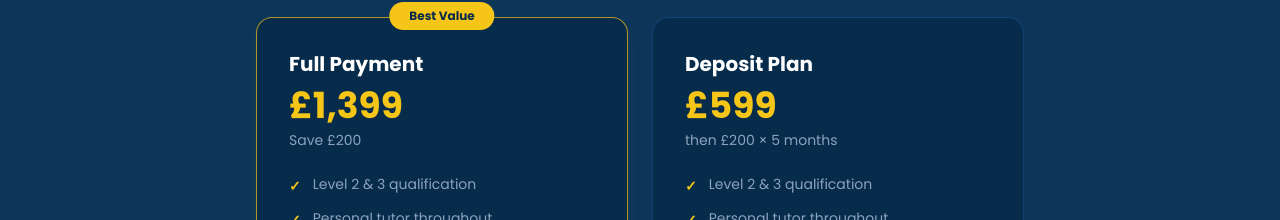
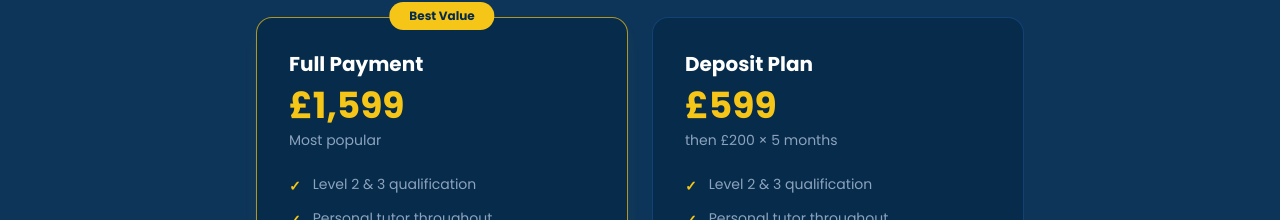
Before and after one commit to CallumAcademy95/ptlaunchlab-site, a Next.js app: page /courses in a window 1280 px wide. Shown: the part 4100-4320 px from the top of the page. Built offline with nearby package versions, Linux system fonts and the light colour scheme.

Commit message:
Fix courses page: show £1,599 full price (not discounted £1,399)
£200 discount is a gym partner exclusive — not the standard price.
Also update schema JSON-LD offer price to match.

Co-Authored-By: Claude Sonnet 4.6 <noreply@anthropic.com>

```diff
--- a/app/courses/page.tsx
+++ b/app/courses/page.tsx
@@ -27,7 +27,7 @@ const courseSchema = {
     {
       "@type": "Offer",
       name: "Full Payment",
-      price: "1399",
+      price: "1599",
       priceCurrency: "GBP",
       url: "https://ptlaunchlab.co.uk/enrol",
     },
@@ -133,8 +133,8 @@ const stories = [
 const pricing = [
   {
     title: "Full Payment",
-    price: "£1,399",
-    saving: "Save £200",
+    price: "£1,599",
+    saving: "Most popular",
     features: ["Level 2 & 3 qualification", "Personal tutor throughout", "Business training built in", "Guaranteed gym interviews", "Mentorship from Callum, Miles & Ryan"],
     recommended: true,
   },
```
